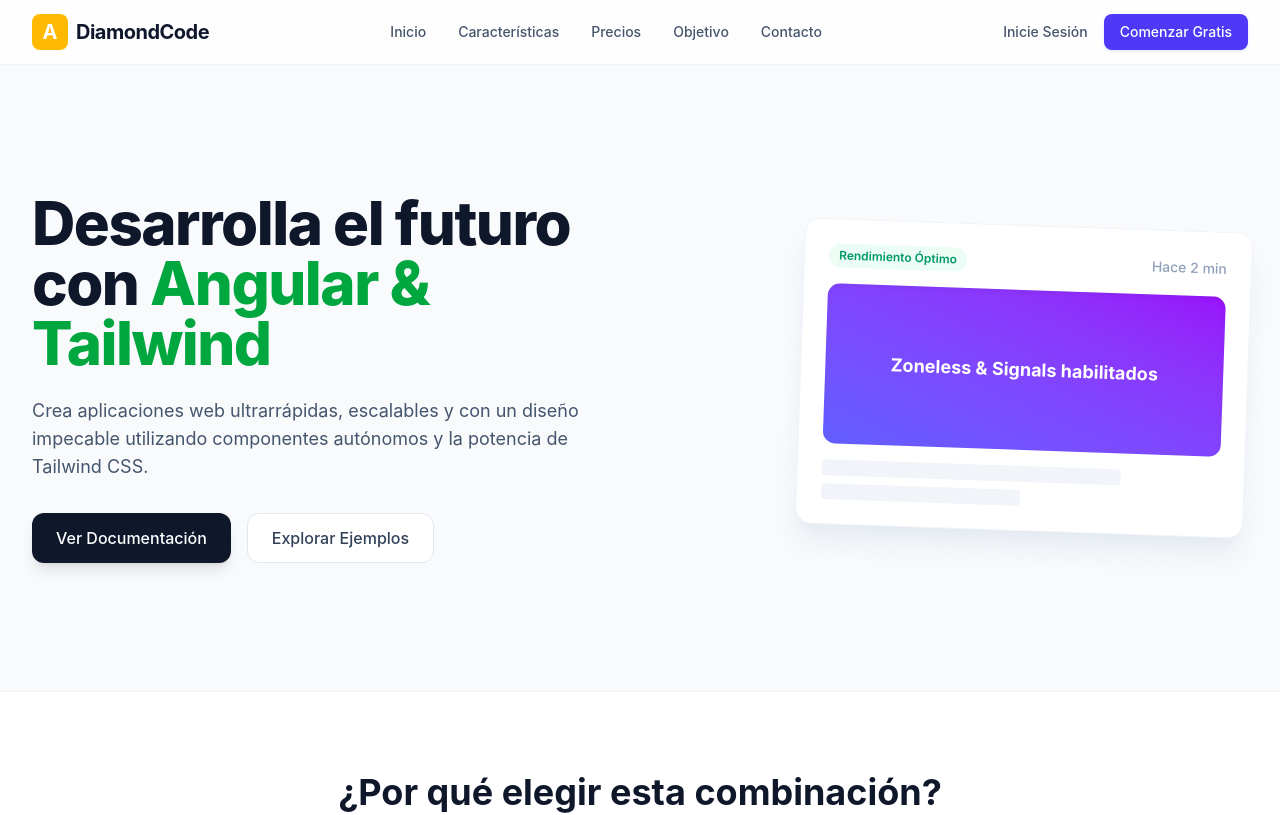
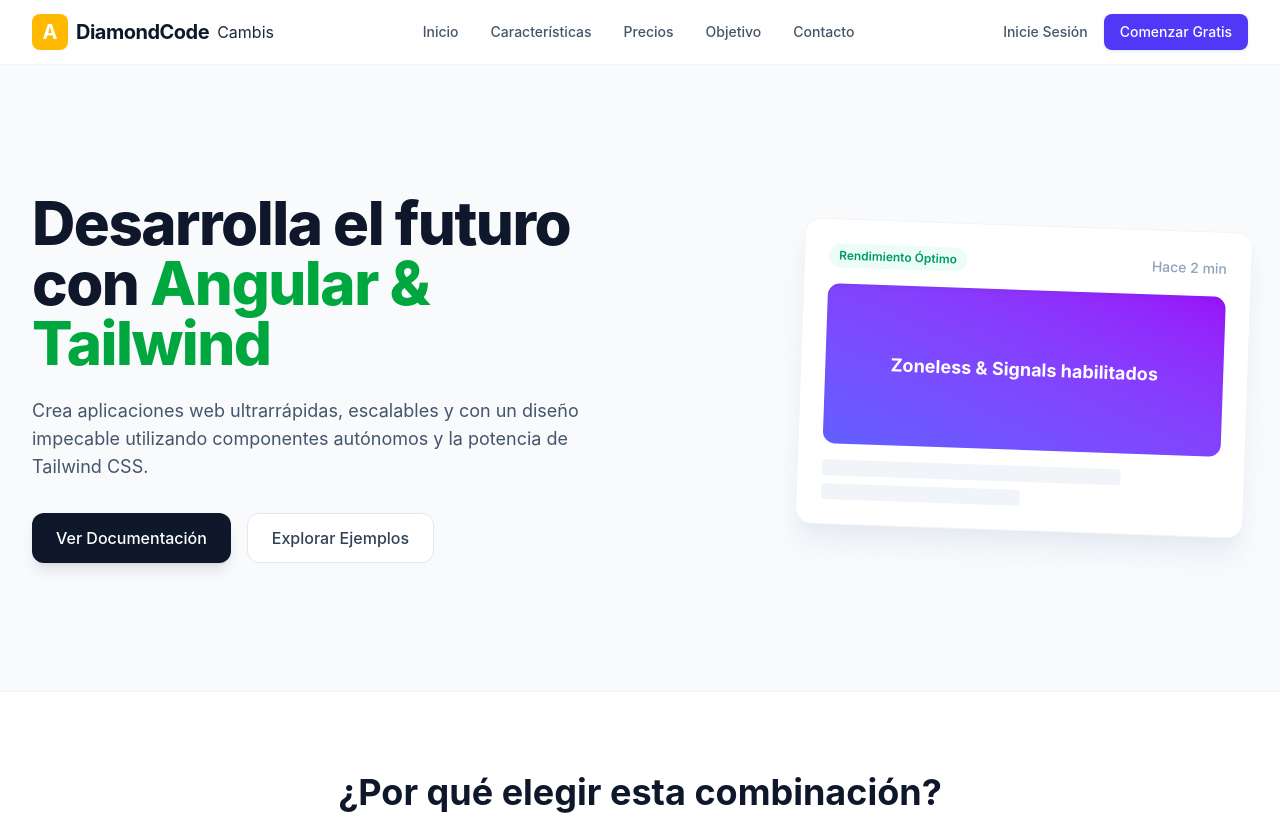
Before and after one commit to TheJuan16/tienda, an Angular app: page /home in a window 1280 px wide. Shown: the top 815 px of the page. Built offline with nearby package versions, Linux system fonts and the light colour scheme.

Commit message:
Add header 'Cambios desde remoto' to home page

```diff
--- a/src/app/pages/home/home.html
+++ b/src/app/pages/home/home.html
@@ -5,6 +5,7 @@
       <div class="flex items-center gap-2">
         <div class="w-9 h-9 bg-amber-400 rounded-lg flex items-center justify-center text-white font-bold text-xl">A</div>
         <span class="text-xl font-bold tracking-tight text-slate-900">DiamondCode</span>
+        <h1>Cambis</h1>
       </div>
       <nav class="hidden md:flex items-center gap-8 text-sm font-medium text-slate-600">
         <a href="#" class="hover:text-amber-400 transition-colors">Inicio</a>
```
